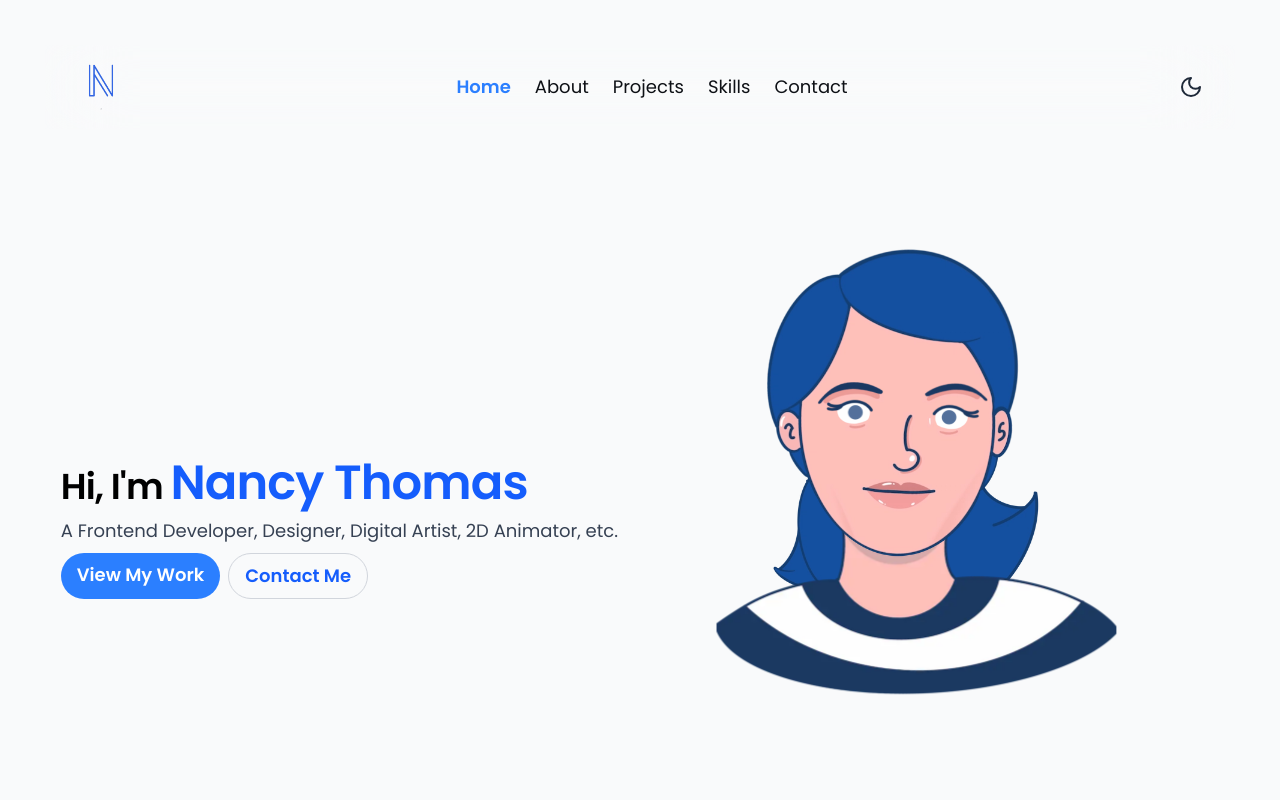
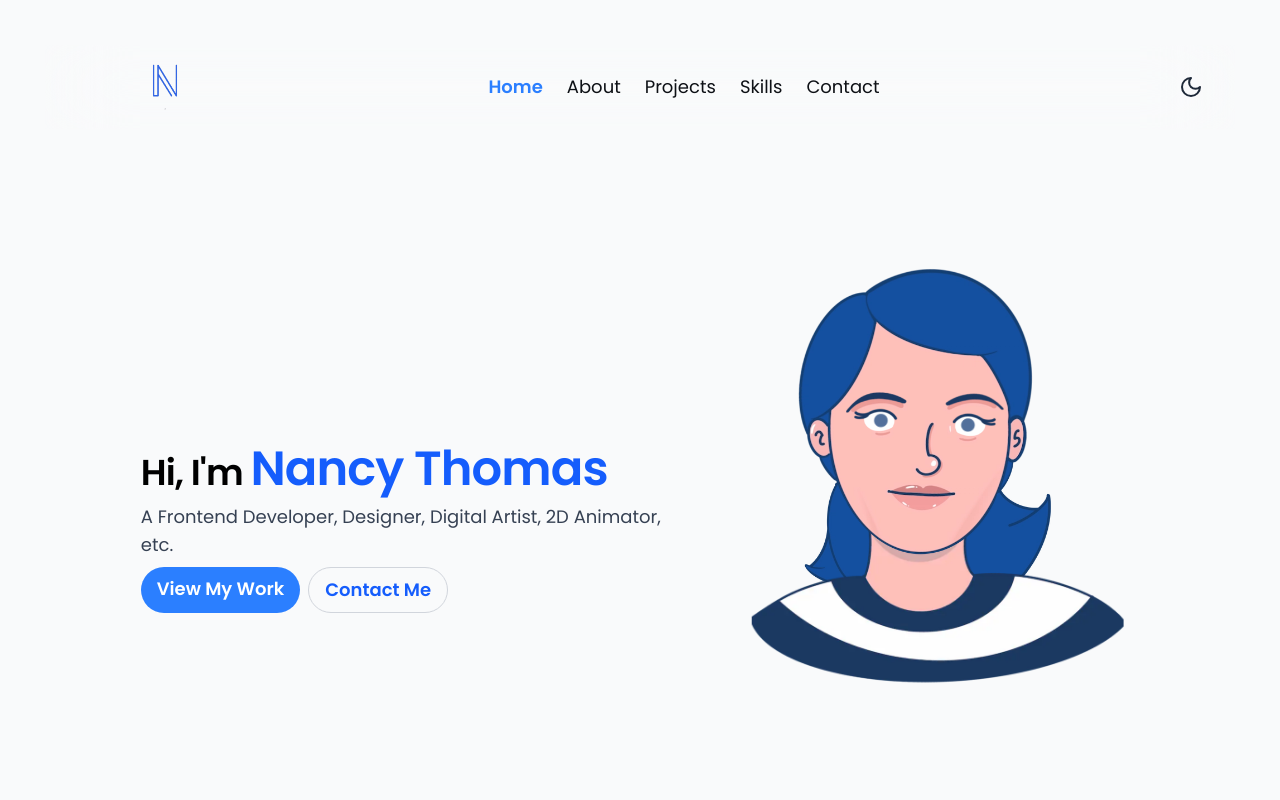
Before and after one commit to nancythomas2412/portfolio, a React (Vite) app: page / in a window 1280 px wide. Shown: the top 800 px of the page. Built offline with nearby package versions, Linux system fonts and the light colour scheme.

Commit message:
Enhances Responsiveness in Navbar and Home Page

```diff
--- a/src/components/Navbar.jsx
+++ b/src/components/Navbar.jsx
@@ -48,7 +48,7 @@
         <motion.img
           src={myLogo}
           alt="My Logo"
-          className={`rounded-full object-cover aspect-square transition-all duration-300 ${
+          className={`rounded-full object-cover aspect-square transition-all duration-300 md:ml-12 lg:ml-16 ${
             isMobile && isScrolled ? "w-10 h-10 translate-x-[-10px]" : "w-16 h-16"
           }`}
         />
--- a/src/pages/Home.jsx
+++ b/src/pages/Home.jsx
@@ -4,7 +4,7 @@
 
 function Home() {
   return (
-    <section className="max-w-full flex flex-col justify-center items-center p-2 sm:p-4">
+    <section className="max-w-full flex flex-col justify-center items-center p-2 sm:p-4 md:ml-10 lg:ml-20">
       <div className="grid grid-cols-1 sm:grid-cols-2 gap-4">
         {/* Avatar (On Top for Small Screens, Right for Large Screens) */}
         <div className="order-1 sm:order-2 flex justify-center items-center">
```
